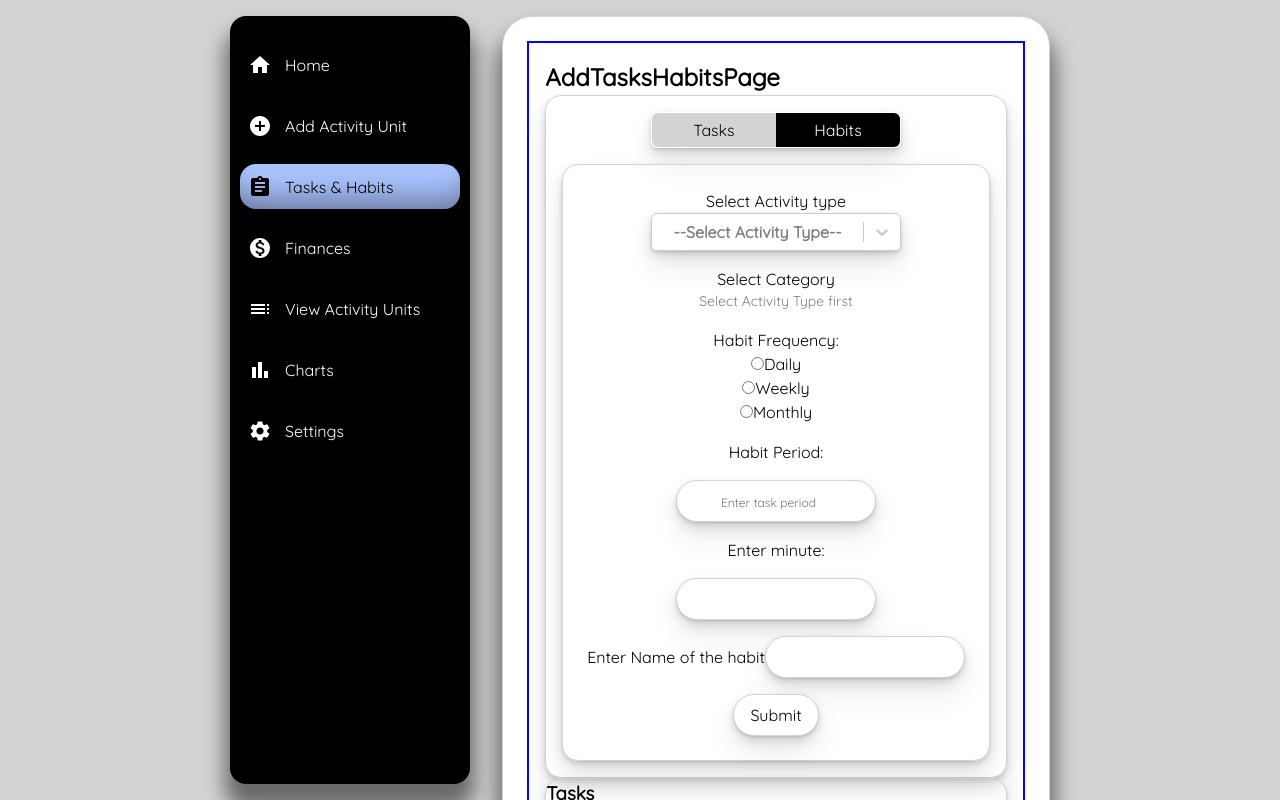
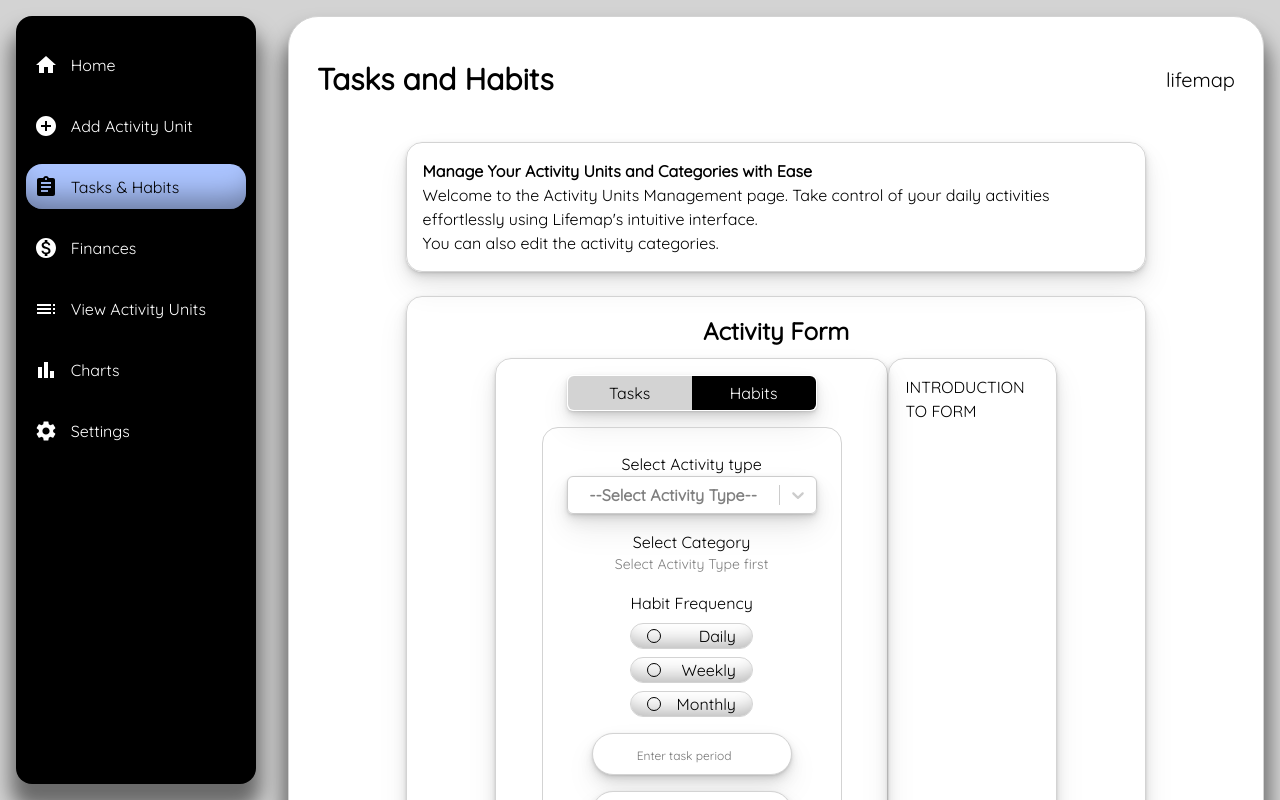
Before and after one commit to berkaysson/lifemap, a React (Create React App) app: page /tasks-habits in a window 1280 px wide. Both pictures are taken after a click on the button "Habits". Shown: the top 800 px of the page. Built offline with nearby package versions, Linux system fonts and the light colour scheme.

Commit message:
Style components

```diff
--- a/src/Components/Tasks&Habits/Habits/HabitDurationInput.js
+++ b/src/Components/Tasks&Habits/Habits/HabitDurationInput.js
@@ -2,6 +2,15 @@ import React, { useState, useEffect } from "react";
 import moment from "moment";
 import { calculateFrequencyDateValue, formatDate } from "../../../Utilities/dateHelpers";
 import StyledInput from "../../Wrappers/Styled-Elements/StyledInput";
+import styled from "styled-components";
+
+const DurationWrapper = styled.div`
+  display: flex;
+  flex-direction: column;
+  justify-content: center;
+  align-items: center;
+  gap: ${({theme})=> theme.sizes.medium};
+`
 
 const HabitDurationInput = ({ onChange, frequency }) => {
   const [dateRange, setDateRange] = useState(null);
@@ -35,8 +44,7 @@ const HabitDurationInput = ({ onChange, frequency }) => {
   };
 
   return (
-    <>
-      <label>Habit Period:</label>
+    <DurationWrapper>
       <StyledInput
         type="number"
         placeholder="Enter task period"
@@ -44,20 +52,23 @@ const HabitDurationInput = ({ onChange, frequency }) => {
         onChange={(event) => setDuration(event.target.value)}
       />
       {dateRange && frequency && (
-        <p>
-          Start Date:{" "}
+        <>
+        <span>Start Date:{" "}
           <StyledInput
             type="date"
             value={startDate || formatDate(new Date())}
             onChange={handleStartDateChange}
-          />
-          , End Date:{" "}
+          /></span>
+          <span>
+          End Date:{" "}
+          <b>
           {moment(new Date(dateRange?.endDate))
             .subtract(1, "day")
             .format("YYYY-MM-DD")}
-        </p>
+           </b></span>
+        </>
       )}
-    </>
+    </DurationWrapper>
   );
 };
 
--- a/src/Components/Tasks&Habits/Habits/HabitFrequencySelector.js
+++ b/src/Components/Tasks&Habits/Habits/HabitFrequencySelector.js
@@ -1,4 +1,52 @@
 import React, { useState } from 'react';
+import styled from 'styled-components';
+
+const FrequencyWrapper = styled.div`
+  display: flex;
+  flex-direction: column;
+  align-items: center;
+  justify-content: center;
+`
+
+const FrequencyLabelWrapper = styled.label`
+  display: flex;
+  align-items: center;
+  justify-content: space-between;
+  padding:0 1rem;
+  margin-top: 8px;
+  border: 1px solid ${({theme})=> theme.colors.alternative};
+  border-radius: ${({theme})=> theme.radius.large};
+  box-shadow: ${({theme})=> theme.boxShadows.innerSmallShadow};
+
+  &:hover{
+    font-weight: bold;
+  }
+
+  > input {
+    position: relative;
+    appearance: none;
+    -webkit-appearance: none;
+    -moz-appearance: none;
+    width: 14px;
+    height: 14px;
+    border: 1px solid ${({ theme }) => theme.colors.primary};
+    border-radius: 50%;
+    outline: none;
+    cursor: pointer;
+  }
+
+  > input:checked::before{
+    content: "";
+    position: absolute;
+    top: 50%;
+    left: 50%;
+    transform: translate(-50%, -50%);
+    width: 11px;
+    height: 11px;
+    border-radius: 50%;
+    background-color: ${({ theme }) => theme.colors.primary};
+  }
+`;
 
 const frequencyOptions = [
   { value: 'daily', label: 'Daily' },
@@ -19,12 +67,12 @@ const HabitFrequencySelector = ({ onSelect }) => {
   const optionsToRender = frequencyOptions;
 
   return (
-    <div>
+    <FrequencyWrapper>
       <label>
-        Habit Frequency:
+        Habit Frequency
         {optionsToRender.map((option) => (
           <div key={option.value}>
-            <label>
+            <FrequencyLabelWrapper>
               <input
                 type="radio"
                 name="frequency"
@@ -32,12 +80,12 @@ const HabitFrequencySelector = ({ onSelect }) => {
                 checked={selectedOption === option.value}
                 onChange={handleOptionChange}
               />
-              {option.label}
-            </label>
+              <span>{option.label}</span>
+            </FrequencyLabelWrapper>
           </div>
         ))}
       </label>
-    </div>
+    </FrequencyWrapper>
   );
 };
 
--- a/src/Components/Tasks&Habits/Habits/HabitsForm.js
+++ b/src/Components/Tasks&Habits/Habits/HabitsForm.js
@@ -57,19 +57,28 @@ const HabitsForm = ({ onAddHabitUnit, activityCategories }) => {
 
   return (
     <div>
-      <FormWrapper onSubmit={formSubmitHandler}>
+      <FormWrapper onSubmit={formSubmitHandler} disableBoxShadow={true}>
         <CategorySubCategorySelect
           categories={activityCategories}
           onSubCategorySelect={subCategorySelectionHandler}
         />
         <HabitFrequencySelector onSelect={frequencyHandler} />
-        <HabitDurationInput onChange={durationHandler} frequency={habit.frequency} />
-        <label>Enter minute:</label>
-        <StyledInput type="number" name="timeValue" onChange={timeValueHandler} />
-        <label>
-          Enter Name of the habit
-          <StyledInput type="text" name="nameValue" onChange={nameValueHandler} />
-        </label>
+        <HabitDurationInput
+          onChange={durationHandler}
+          frequency={habit.frequency}
+        />
+        <StyledInput
+          type="number"
+          name="timeValue"
+          onChange={timeValueHandler}
+          placeholder="Enter minute"
+        />
+        <StyledInput
+          type="text"
+          name="nameValue"
+          onChange={nameValueHandler}
+          placeholder="Enter Name of the habit"
+        />
         <Button type={"submit"} text={"Submit"} />
       </FormWrapper>
     </div>
--- a/src/Components/Tasks&Habits/Tasks/TasksForm.js
+++ b/src/Components/Tasks&Habits/Tasks/TasksForm.js
@@ -41,7 +41,7 @@ const TasksForm = ({ activityCategories, onAddTaskUnit }) => {
 
   return (
     <div>
-      <FormWrapper onSubmit={formSubmitHandler}>
+      <FormWrapper onSubmit={formSubmitHandler} disableBoxShadow={true}>
         <CategorySubCategorySelect
           categories={activityCategories}
           onSubCategorySelect={subCategorySelectionHandler}
--- a/src/Pages/TasksHabitsPage.js
+++ b/src/Pages/TasksHabitsPage.js
@@ -1,10 +1,62 @@
 import styled from "styled-components";
+
 import TasksHabitsWrapper from "../Components/Tasks&Habits/TasksHabits";
 import TasksHabitsList from "../Components/Tasks&Habits/TasksHabitsList";
+import HeaderContent from "../Components/Contents/HeaderContent";
+import ParagraphContent from "../Components/Contents/ParagraphContent";
 
-const Wrapper = styled.section`
-  border: 2px solid blue;
-  padding: 1rem;
+const TasksHabitsPageWrapper = styled.section`
+  display: grid;
+  grid-template-columns: 1fr minmax(600px, 80%) 1fr;
+  grid-template-rows: repeat(4, auto);
+  align-content: start;
+  justify-content: center;
+  align-items: stretch;
+  justify-items: stretch;
+  gap: ${({ theme }) => theme.sizes.large};
+  width: 100%;
+  height: 100%;
+`;
+
+const Header = styled.header`
+  grid-area: 1 / 1 / 2 / 4;
+`;
+
+const Welcome = styled.div`
+  grid-area: 2 / 2 / 3 / 3;
+`;
+
+const TaskHabit = styled.div`
+  grid-area: 3 / 2 / 4 / 3;
+  display: grid;
+  align-content: start;
+  justify-content: center;
+  align-items: stretch;
+  justify-items: stretch;
+  padding: ${({ theme }) => theme.sizes.medium};
+  gap: 1px;
+  box-shadow: ${({ theme }) => theme.boxShadows.smallCardShadow};
+  border: 1px solid ${({ theme }) => theme.colors.alternative};
+  border-radius: ${({ theme }) => theme.radius.medium};
+`;
+
+const TaskHabitContainer = styled.div`
+  display: grid;
+  grid-template-rows: 1fr; //change to 1fr 1fr responsive design
+  grid-template-columns: 70% auto; //change to 1fr responsive design
+`;
+
+const FormHeader = styled.h2`
+  text-align: center;
+  margin-bottom: ${({ theme }) => theme.sizes.small};
+`;
+
+const TaskHabitListWrapper = styled.div`
+  grid-area: 4 / 2 / 5 / 3;
+  align-content: start;
+  justify-content: center;
+  align-items: stretch;
+  justify-items: stretch;
 `;
 
 const TasksHabitsPage = ({
@@ -17,22 +69,39 @@ const TasksHabitsPage = ({
   onDeleteHabitDataUnit,
 }) => {
   return (
-    <Wrapper>
-      <h1>AddTasksHabitsPage</h1>
-      <TasksHabitsWrapper
-        activityCategories={activityCategories}
-        onAddTaskUnit={onAddTaskUnit}
-        onAddHabitUnit={onAddHabitUnit}
-      />
-      <div>
+    <TasksHabitsPageWrapper>
+      <Header>
+        <HeaderContent headerText={"Tasks and Habits"} />
+      </Header>
+      <Welcome>
+        <ParagraphContent>
+          <b>Manage Your Activity Units and Categories with Ease</b> <br />
+          Welcome to the Activity Units Management page. Take control of your
+          daily activities effortlessly using Lifemap's intuitive interface.{" "}
+          <br />
+          You can also edit the activity categories.
+        </ParagraphContent>
+      </Welcome>
+      <TaskHabit>
+        <FormHeader>Activity Form</FormHeader>
+        <TaskHabitContainer>
+          <TasksHabitsWrapper
+            activityCategories={activityCategories}
+            onAddTaskUnit={onAddTaskUnit}
+            onAddHabitUnit={onAddHabitUnit}
+          />
+          <ParagraphContent>INTRODUCTION TO FORM</ParagraphContent>
+        </TaskHabitContainer>
+      </TaskHabit>
+      <TaskHabitListWrapper>
         <TasksHabitsList
           taskDataUnits={taskDataUnits}
           habitDataUnits={habitDataUnits}
           onDeleteTaskDataUnit={onDeleteTaskDataUnit}
           onDeleteHabitDataUnit={onDeleteHabitDataUnit}
         />
-      </div>
-    </Wrapper>
+      </TaskHabitListWrapper>
+    </TasksHabitsPageWrapper>
   );
 };
 
```
